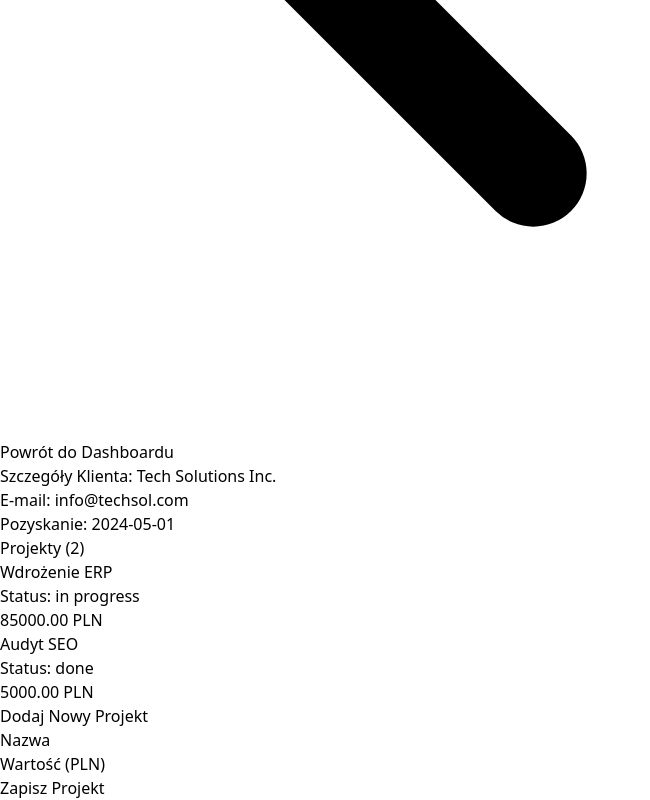
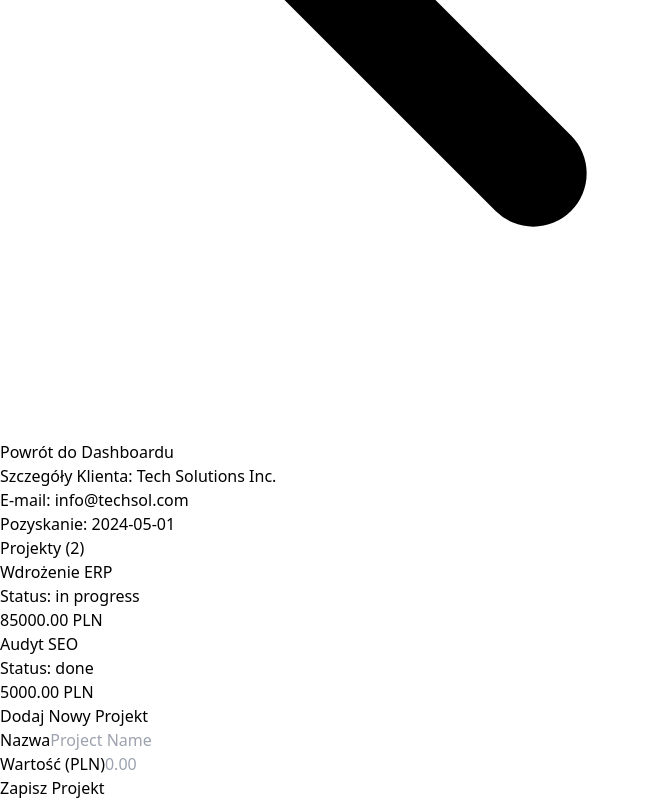
Before and after one commit to MateuszCieplak/mini-crm-profitway, a React (Vite) app: page /client/c-1 in a window 1280 px wide. Shown: the part 864-1664 px from the top of the page, without its empty margins (0-650 px from the left). Built offline with nearby package versions, Linux system fonts and the light colour scheme.

Commit message:
fix: rename and add placecholders to AddClientForm and AddProjectForm

```diff
--- a/src/components/AddClientForm.tsx
+++ b/src/components/AddClientForm.tsx
@@ -42,7 +42,7 @@ export const AddClientForm: React.FC = () => {
   };
 
   return(
-<form onSubmit={handleSubmit} className="p-6 bg-white shadow-xl rounded-lg max-w-md mx-auto">
+    <form onSubmit={handleSubmit} className="p-6 bg-white shadow-xl rounded-lg max-w-md mx-auto md:max-w-4xl">
       <h3 className="text-2xl font-bold mb-6 text-gray-800 border-b pb-2">Dodaj Nowego Klienta</h3>
 
       <div className="mb-4">
@@ -54,7 +54,7 @@ export const AddClientForm: React.FC = () => {
           value={formData.name}
           onChange={handleChange}
           required
-          placeholder="Acme Corporation"
+          placeholder="Corporation Name"
           className="mt-1 block w-full border border-gray-300 rounded-md shadow-sm p-2 focus:ring-blue-500 focus:border-blue-500 transition duration-150"
         />
       </div>
--- a/src/components/AddProjectForm.tsx
+++ b/src/components/AddProjectForm.tsx
@@ -51,6 +51,7 @@ export const AddProjectForm: React.FC<Props> = ({ clientId }) => {
                         value={formData.name}
                         onChange={handleChange}
                         required
+                        placeholder='Project Name'
                         className="mt-1 block w-full border border-gray-300 rounded-md p-2 text-sm"
                     />
                 </div>
@@ -65,6 +66,7 @@ export const AddProjectForm: React.FC<Props> = ({ clientId }) => {
                         min="0.01"
                         step="0.01"
                         required
+                        placeholder='0.00'
                         className="mt-1 block w-full border border-gray-300 rounded-md p-2 text-sm"
                     />
                 </div>
```
